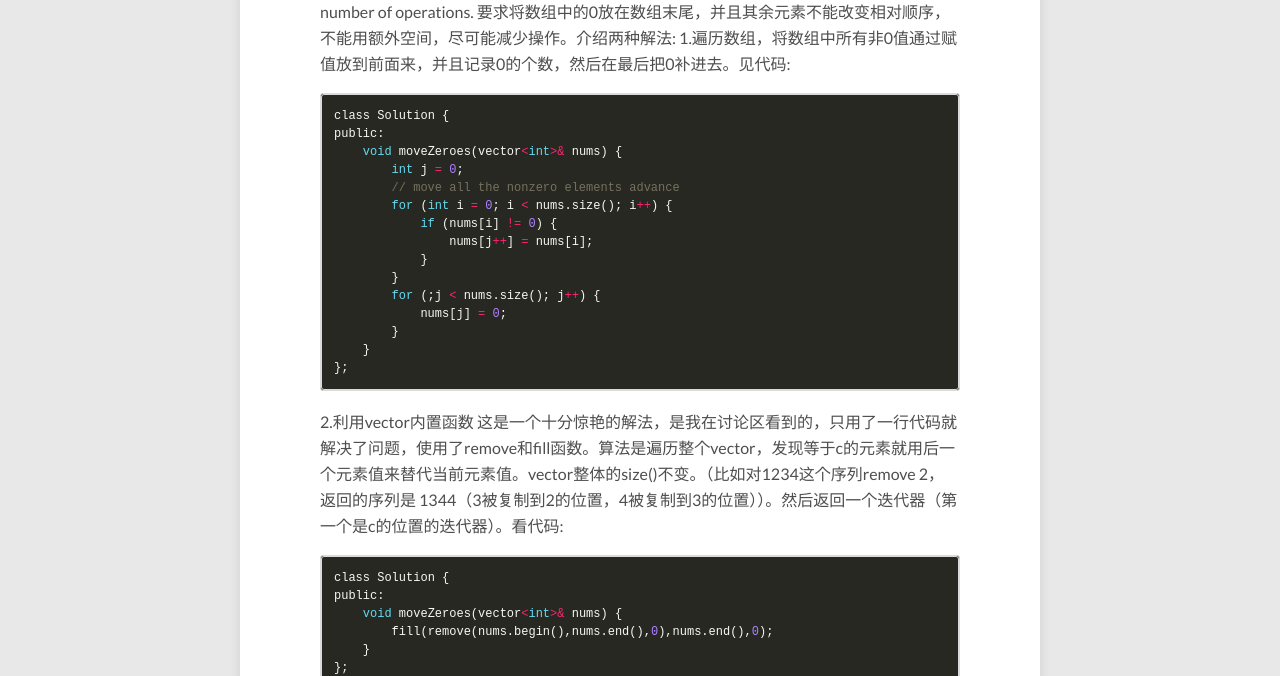
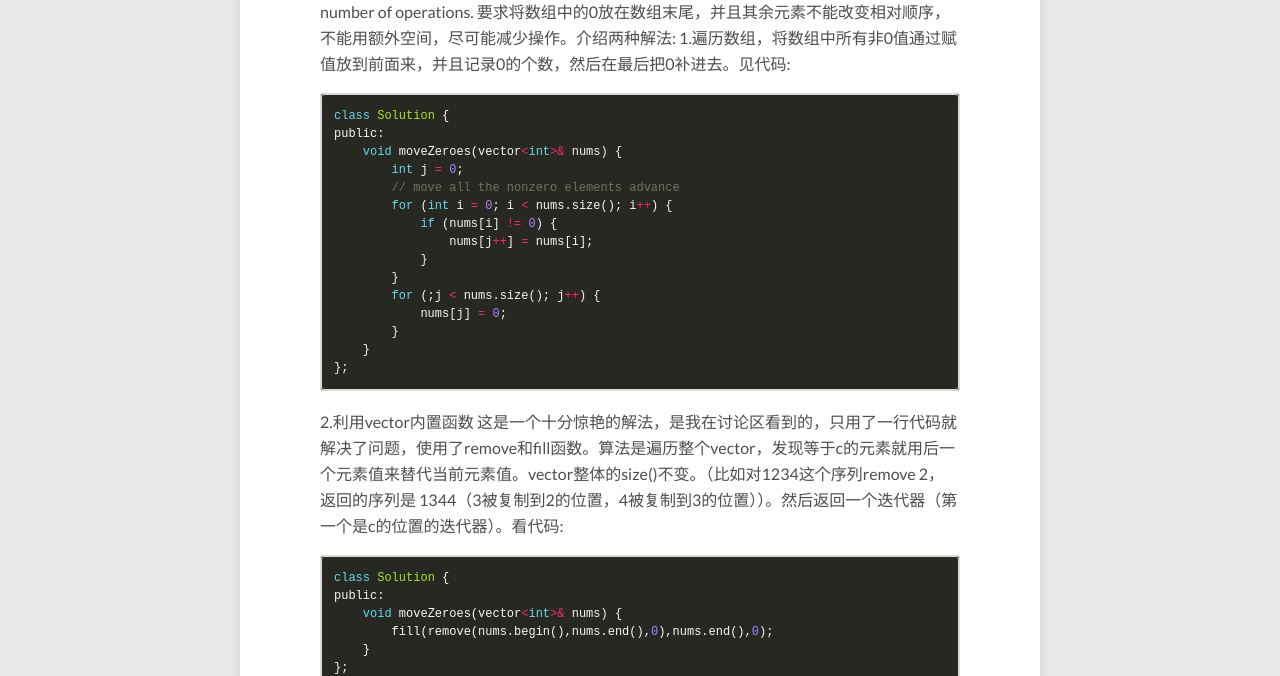
Before and after one commit to Kelvinmao/kelvinmao.github.io, a Jekyll site: the page built from _posts/2016-08-14-283.Move Zeroes.md, in a window 1280 px wide. Shown: the part 735-1411 px from the top of the page. Built offline with Jekyll 4.4.1, drawn with Linux system fonts in a browser that asks for light colours; nearby versions of some CDN libraries.

Commit message:
Update 2016-08-14-283.Move Zeroes.md

````diff
--- a/_posts/2016-08-14-283.Move Zeroes.md
+++ b/_posts/2016-08-14-283.Move Zeroes.md
@@ -22,7 +22,7 @@
 要求将数组中的0放在数组末尾，并且其余元素不能改变相对顺序，不能用额外空间，尽可能减少操作。介绍两种解法:
 1.遍历数组，将数组中所有非0值通过赋值放到前面来，并且记录0的个数，然后在最后把0补进去。见代码:
 
-```c
+```c++
 class Solution {
 public:
     void moveZeroes(vector<int>& nums) {
@@ -43,7 +43,7 @@
 2.利用vector内置函数
 这是一个十分惊艳的解法，是我在讨论区看到的，只用了一行代码就解决了问题，使用了remove和fill函数。算法是遍历整个vector，发现等于c的元素就用后一个元素值来替代当前元素值。vector整体的size()不变。（比如对1234这个序列remove 2，返回的序列是 1344（3被复制到2的位置，4被复制到3的位置））。然后返回一个迭代器（第一个是c的位置的迭代器）。看代码:
 
-```c
+```c++
 class Solution {
 public:
     void moveZeroes(vector<int>& nums) {
````
